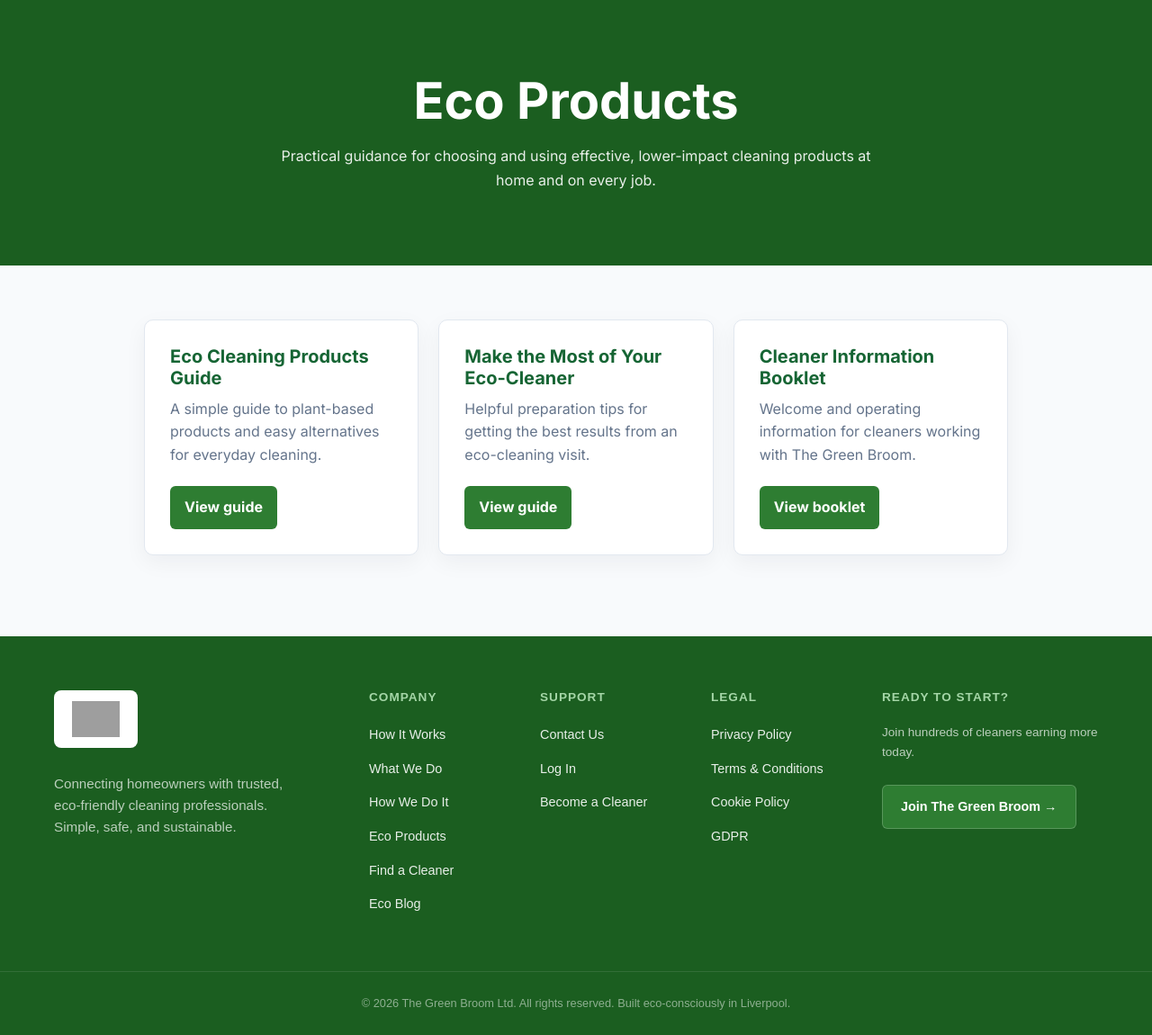
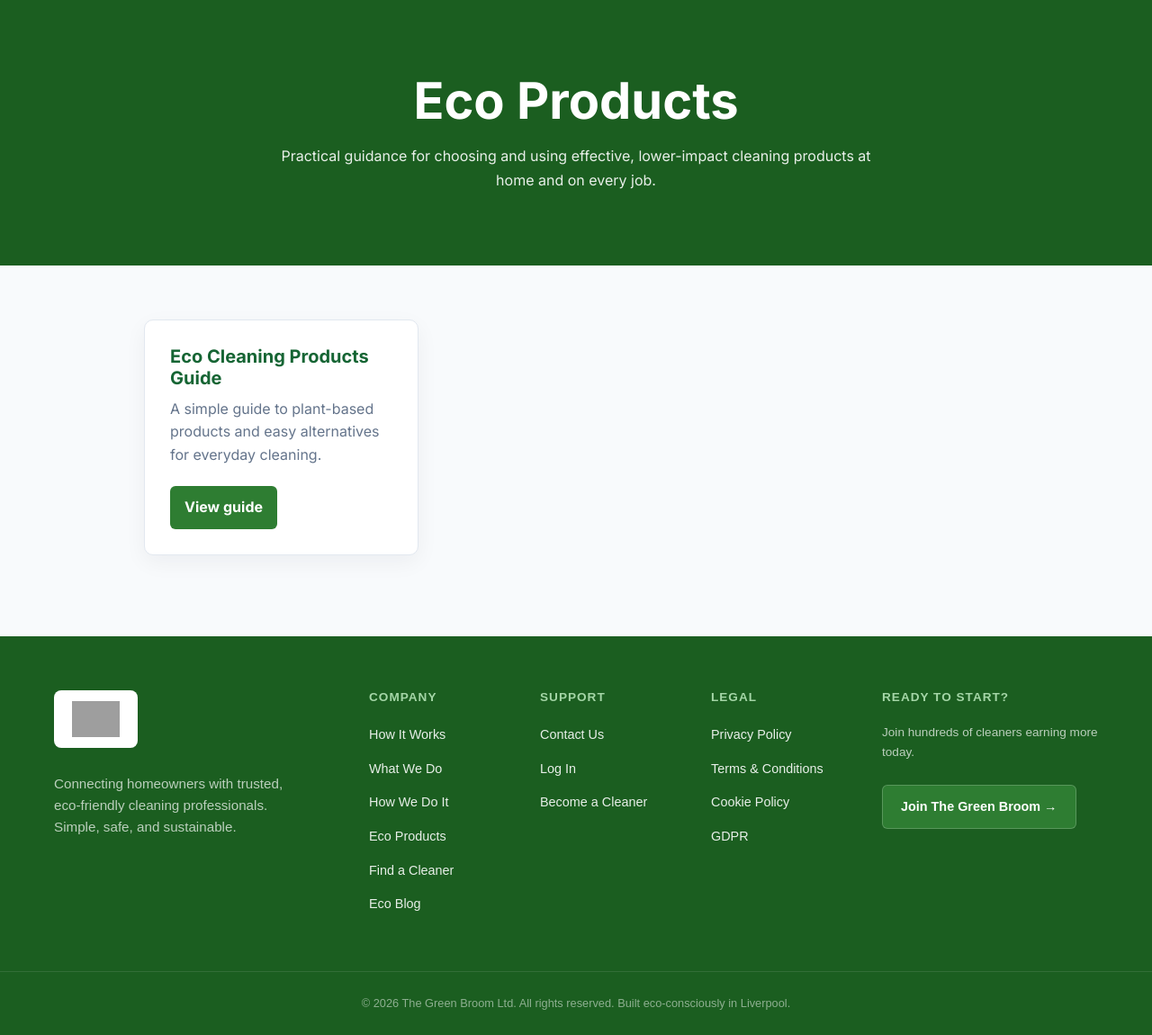
Before and after one commit to Git-Dann/thegreenbroom, a WordPress theme: template remote-sync/thegreenbroom/page-eco-products.php in a window 1280 px wide. Shown: the part 81-1231 px from the top of the page at 90% size. Run offline with PHP 8.4 and a stand-in for WordPress, Linux system fonts and the light colour scheme; the site name, menu and one post (Sample post) are stand-ins, and other content is empty; some libraries are stand-ins or nearby versions; grey boxes are pictures that could not be loaded.

Commit message:
Move cleaner guides into portal

```diff
--- a/remote-sync/thegreenbroom/functions.php
+++ b/remote-sync/thegreenbroom/functions.php
@@ -245,7 +245,7 @@ function gb_handle_resource_download() {
         wp_die( 'Resource not found.', 'Resource not found', array( 'response' => 404 ) );
     }
 
-    $protected_resources = array( 'cleaner-handbook', 'certificate-of-insurance' );
+    $protected_resources = array( 'cleaner-handbook', 'make-the-most-of-your-eco-cleaner', 'certificate-of-insurance' );
     if ( in_array( $resource, $protected_resources, true ) && ! is_user_logged_in() ) {
         auth_redirect();
     }
--- a/remote-sync/thegreenbroom/page-cleaner-dashboard.php
+++ b/remote-sync/thegreenbroom/page-cleaner-dashboard.php
@@ -179,8 +179,8 @@ $sub_class = ($sub_status === 'active') ? 'gb-badge-success' : 'gb-badge-warning
         <div class="gb-grid-3">
             <a href="<?php echo esc_url(home_url('/eco-products')); ?>" class="gb-card">
                 <div style="font-size:2rem; margin-bottom:15px;">🌿</div>
-                <h3 class="gb-card-title">Product Guide &amp; Information Booklet</h3>
-                <p style="color:var(--text-muted); font-size:0.9rem;">Open eco-product guidance and practical cleaner information.</p>
+                <h3 class="gb-card-title">Eco Cleaning Products Guide</h3>
+                <p style="color:var(--text-muted); font-size:0.9rem;">Open the public guide to eco-friendly cleaning products.</p>
             </a>
             <a href="<?php echo esc_url(function_exists('gb_get_resource_url') ? gb_get_resource_url('cleaner-handbook') : '#'); ?>" target="_blank" rel="noopener" class="gb-card">
                 <div style="font-size:2rem; margin-bottom:15px;">📘</div>
--- a/remote-sync/thegreenbroom/page-eco-products.php
+++ b/remote-sync/thegreenbroom/page-eco-products.php
@@ -34,20 +34,6 @@ $resources = function_exists( 'gb_get_resource_definitions' ) ? gb_get_resource_
                     <a class="gb-eco-link" target="_blank" rel="noopener" href="<?php echo esc_url( gb_get_resource_url( 'eco-cleaning-products' ) ); ?>">View guide</a>
                 </article>
             <?php endif; ?>
-            <?php if ( isset( $resources['make-the-most-of-your-eco-cleaner'] ) ) : ?>
-                <article class="gb-eco-item">
-                    <h2>Make the Most of Your Eco-Cleaner</h2>
-                    <p>Helpful preparation tips for getting the best results from an eco-cleaning visit.</p>
-                    <a class="gb-eco-link" target="_blank" rel="noopener" href="<?php echo esc_url( gb_get_resource_url( 'make-the-most-of-your-eco-cleaner' ) ); ?>">View guide</a>
-                </article>
-            <?php endif; ?>
-            <?php if ( isset( $resources['cleaner-handbook'] ) ) : ?>
-                <article class="gb-eco-item">
-                    <h2>Cleaner Information Booklet</h2>
-                    <p>Welcome and operating information for cleaners working with The Green Broom.</p>
-                    <a class="gb-eco-link" target="_blank" rel="noopener" href="<?php echo esc_url( gb_get_resource_url( 'cleaner-handbook' ) ); ?>">View booklet</a>
-                </article>
-            <?php endif; ?>
         </div>
     </div>
 </main>
--- a/remote-sync/thegreenbroom/page-my-account.php
+++ b/remote-sync/thegreenbroom/page-my-account.php
@@ -187,7 +187,6 @@ usort($history, function($a, $b) { return $b['ts'] - $a['ts']; });
             <div class="gb-card-head"><span class="gb-card-title">Customer Information</span></div>
             <p class="text-muted" style="margin-top:0;">Helpful information for preparing for an eco-cleaning visit.</p>
             <div style="display:flex; flex-wrap:wrap; gap:10px;">
-                <a href="<?php echo esc_url(function_exists('gb_get_resource_url') ? gb_get_resource_url('cleaner-handbook') : '#'); ?>" target="_blank" rel="noopener" class="gb-btn gb-btn-secondary gb-btn-sm">Cleaner Information Booklet</a>
                 <a href="<?php echo esc_url(function_exists('gb_get_resource_url') ? gb_get_resource_url('certificate-of-insurance') : '#'); ?>" target="_blank" rel="noopener" class="gb-btn gb-btn-secondary gb-btn-sm">Insurance Certificate</a>
             </div>
         </div>
```
